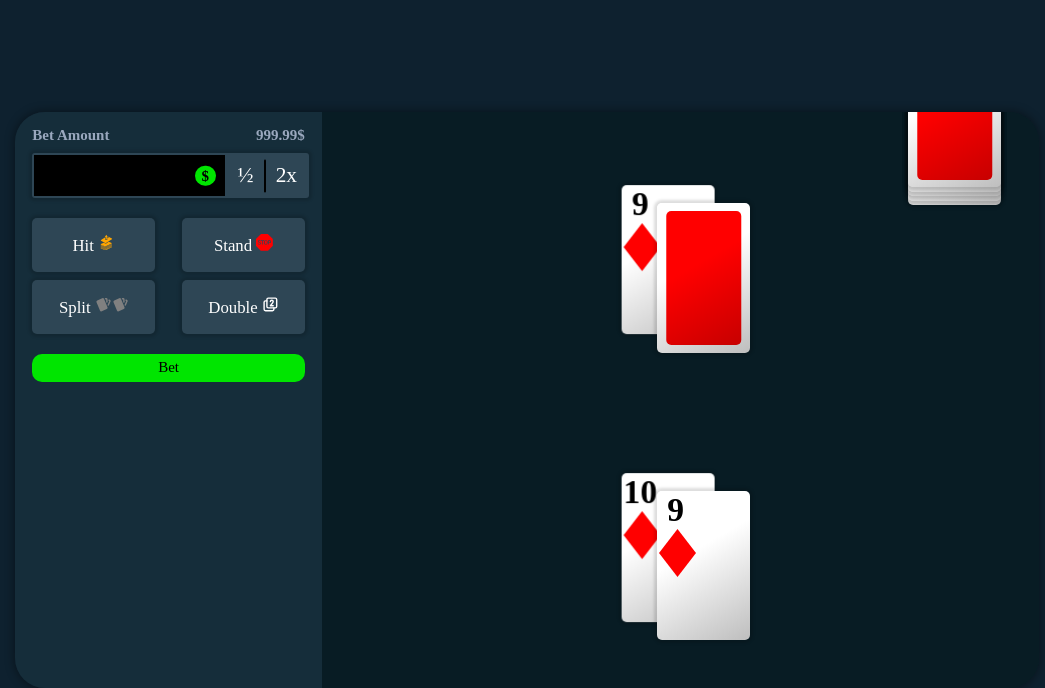
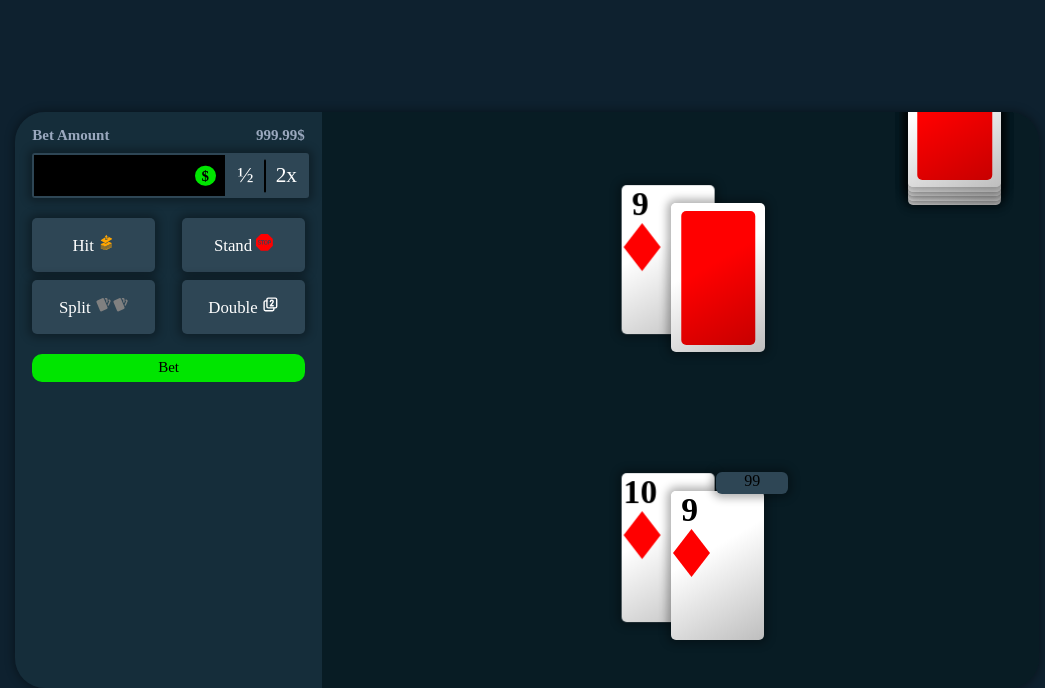
Before and after one commit to shellking41/BlackJack, a React (Vite) app: page / in a window 1280 px wide. Shown: the top 688 px of the page, without its empty margins (113-1158 px from the left). Built offline with nearby package versions, Linux system fonts and the light colour scheme.

Commit message:
Calculations for the Card Value Counter's Position

```diff
--- /dev/null
+++ b/src/Components/CardValueCounter.jsx
@@ -0,0 +1,11 @@
+import style from "../Components/ComponentStyles/Cards.module.css";
+
+function CardValueCounter() {
+  return (
+    <div className={style.CardValueCounterContainer}>
+      <p>{"99"}</p>
+    </div>
+  );
+}
+
+export default CardValueCounter;
--- a/src/Components/ComponentStyles/Cards.module.css
+++ b/src/Components/ComponentStyles/Cards.module.css
@@ -92,3 +92,16 @@
   align-items: center;
   justify-content: center;
 }
+
+.CardValueCounterContainer {
+  width: 10%;
+  aspect-ratio: 16/5;
+  background-color: var(--QuickBetButtonColor);
+  text-align: center;
+  border-radius: 6px;
+  box-shadow: var(--DefaultShadow);
+  position: absolute;
+  top: 25%;
+  right: 35%;
+  z-index: 500;
+}
--- a/src/Components/InteractionContainer.jsx
+++ b/src/Components/InteractionContainer.jsx
@@ -1,4 +1,4 @@
-import { useContext } from "react";
+import { useContext, useState } from "react";
 import style from "../Components/ComponentStyles/InteractionContainer.module.css";
 import ActionButton from "./ActionButton";
 import Bet from "./Bet";
@@ -11,6 +11,7 @@ import BetButton from "./BetButton";
 
 function InteractionContainer() {
   const { PlayerCards, setPlayerCards, DealerCards, setDealerCards } = useContext(CardContext);
+
   return (
     <div className={style.InteractionContainer}>
       <Bet />
@@ -58,7 +59,7 @@ function InteractionContainer() {
           />
           <ActionButton
             Action={"GetACard"}
-            setPlayerCards={setPlayerCards}
+            setPlayerCards={setDealerCards}
             Text={
               <p>
                 Double{" "}
--- a/src/Components/TableContainer.jsx
+++ b/src/Components/TableContainer.jsx
@@ -1,12 +1,14 @@
-import React, { useContext, useState } from "react";
+import { useContext, useState, useRef } from "react";
 import BlackJackCard from "../Components/UI/Cards/BlackJackCard";
 import { CardContext } from "../Contexts/CardContext";
 import ActionButton from "./ActionButton";
 import style from "../Components/ComponentStyles/TableContainer.module.css";
 import Deck from "./UI/Deck";
+import CardValueCounter from "./CardValueCounter";
 function TableContainer({ GameOver }) {
   const { setDealerCards, setPlayerCards, PlayerCards, DealerCards } = useContext(CardContext);
   const [Ignore, setIgnore] = useState(false);
+  const FirstPlayerCardRef = useRef(null);
   return (
     <>
       <div className={style.BlackJack}>
@@ -23,10 +25,19 @@ function TableContainer({ GameOver }) {
         </div>
 
         <div className={style.playerCardContainer}>
+          <CardValueCounter />
           {PlayerCards.map((item, index) => {
             return (
               <div key={index}>
-                <BlackJackCard symbol={item.Symbol} number={item.Number} index={index} PlayerCards={PlayerCards} Ignore={Ignore} PushCards={GameOver.PushCards} />
+                <BlackJackCard
+                  symbol={item.Symbol}
+                  FirstPlayerCardRef={FirstPlayerCardRef}
+                  number={item.Number}
+                  index={index}
+                  PlayerCards={PlayerCards}
+                  Ignore={Ignore}
+                  PushCards={GameOver.PushCards}
+                />
               </div>
             );
           })}
--- a/src/Components/UI/Cards/BlackJackCard.jsx
+++ b/src/Components/UI/Cards/BlackJackCard.jsx
@@ -8,7 +8,7 @@ import { useEffect, useRef, useState } from "react";
 import { v4 as uuidv4 } from "uuid";
 import Rotator from "../../Rotator";
 
-function Card({ symbol, number, index, PlayerCards, DealerCards, Ignore, PushCards }) {
+function Card({ symbol, number, index, PlayerCards, DealerCards, Ignore, PushCards, FirstPlayerCardRef }) {
   const CardRef = useRef(null);
   const RotatorRef = useRef(null);
 
@@ -17,20 +17,43 @@ function Card({ symbol, number, index, PlayerCards, DealerCards, Ignore, PushCar
 
     // Calculate horizontal position
     // Cards should be closer together when rotated
-    const spread = -1; // Adjust this value to control card spacing
-    const yOffset = index * spread;
+    const ySpread = -1;
+    const xSpread = -2; // Adjust this value to control card spacing
+    const yOffset = index * ySpread;
+    const xOffset = index * xSpread;
 
     // const zIndex = map_range(index, 0, 99, 99, 0);
 
     Card.style.setProperty("--zIndex", index + 1 * 10);
-    Card.style.setProperty("--card-right", `${45}%`);
+    Card.style.setProperty("--card-right", `${45 + xOffset}%`);
     Card.style.setProperty("--card-down", `${yOffset}%`);
 
     if (PlayerCards) {
       Card.style.setProperty("--starting-pointY", `-110%`);
       Card.style.setProperty("--starting-pointX", `5%`);
+      requestAnimationFrame(() => {
+        if (Card.id == 0) {
+          const computedStyle = window.getComputedStyle(Card);
+          const transform = computedStyle.transform;
+
+          // Példa: "matrix(1, 0, 0, 1, 100, 50)"
+          const matrixValues = transform.match(/matrix\((.+)\)/)[1].split(", ");
+          const translateX = parseFloat(matrixValues[4]); // Az 5. érték
+          const translateY = parseFloat(matrixValues[5]); // A 6. érték
+
+          console.log("translateX:", translateX); // Például: 100
+          console.log("translateY:", translateY); // Például: 50
+        } else if (Card.id == PlayerCards.length - 1) {
+          const computedStyle = window.getComputedStyle(Card);
+          const top = computedStyle.top;
+          const right = computedStyle.right;
+
+          console.log(`top: ${top}`);
+          console.log(`right: ${right}`);
+        }
+      });
     }
-  }, [index, Ignore, DealerCards?.length, PlayerCards]);
+  }, [index, Ignore, DealerCards?.length, PlayerCards, PlayerCards?.length]);
 
   function map_range(value, low1, high1, low2, high2) {
     return low2 + ((high2 - low2) * (value - low1)) / (high1 - low1);
@@ -40,6 +63,7 @@ function Card({ symbol, number, index, PlayerCards, DealerCards, Ignore, PushCar
     <div
       className={style.CardContainer}
       ref={CardRef}
+      id={index}
       style={{
         transition: "transform 0.5s ease-in-out",
         transform: PlayerCards
--- a/src/Components/UI/Deck.jsx
+++ b/src/Components/UI/Deck.jsx
@@ -6,7 +6,7 @@ function Deck() {
   const DeckSize = new Array(5).fill(null);
 
   return DeckSize.map((item, index) => (
-    <div className={style.CardContainer} style={{ top: `calc(-10% - ${index * 0.8}%)` }}>
+    <div key={index} className={style.CardContainer} style={{ top: `calc(-10% - ${index * 0.8}%)` }}>
       <div className={style.CardsBack}></div>
     </div>
   ));
--- a/src/index.css
+++ b/src/index.css
@@ -14,7 +14,7 @@
   --BackGroundColor: #0e212f;
   --BetButtonColor: #00e500;
   --InteractionContainerFontSize: clamp(1px, calc(1vw + 0.5vh), 15px);
-  --DefaultShadow: 0 0 3px 3px rgba(0, 0, 0, 0.137);
+  --DefaultShadow: 0 0 8px 4px rgba(0, 0, 0, 0.3);
 }
 body {
   background-color: var(--BackGroundColor);
```
